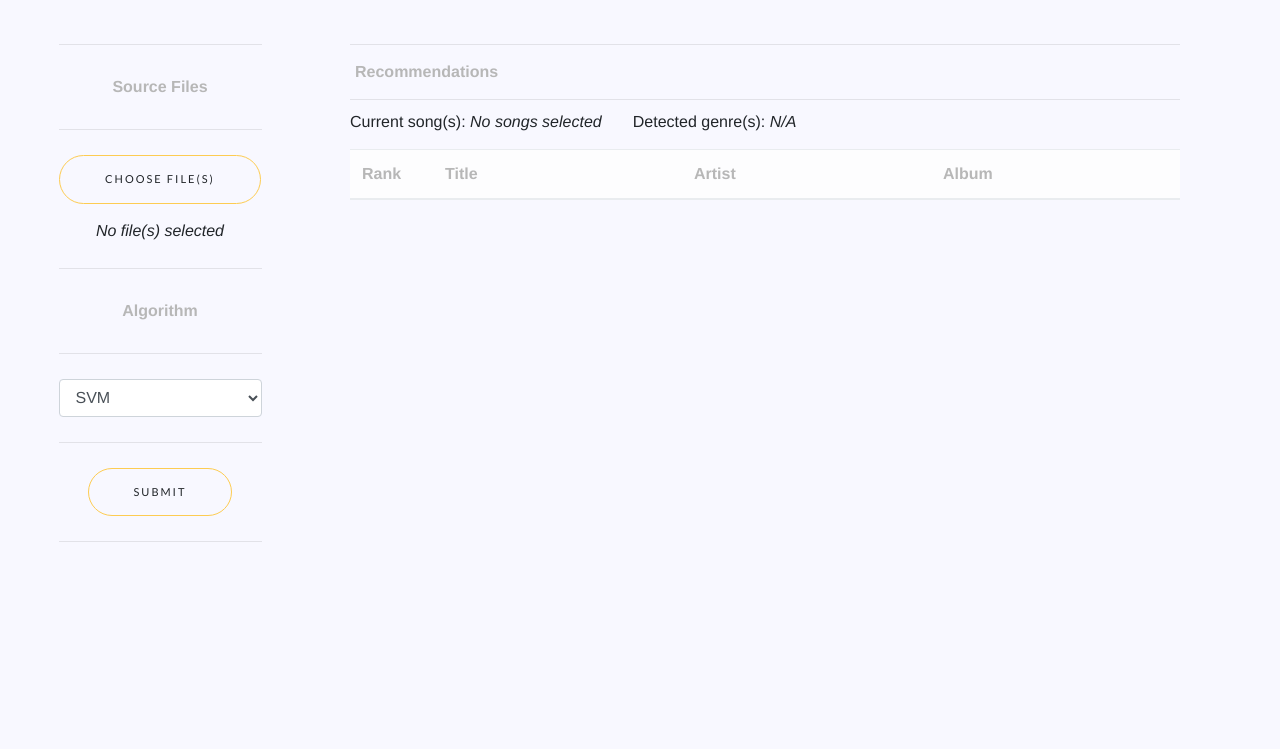
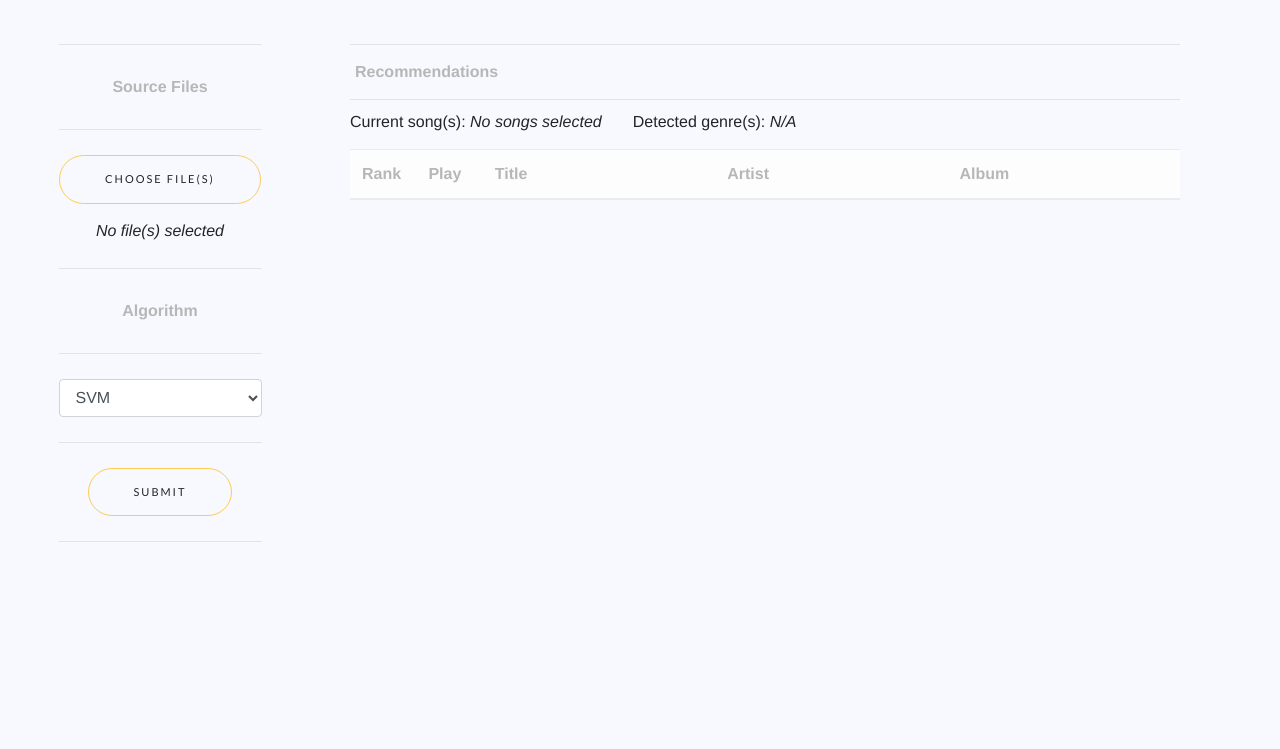
Before and after one commit to keodai/cs310-project, a Flask app: page / in a window 1280 px wide. Shown: the part 801-1550 px from the top of the page. Run offline with Flask 2, Linux system fonts and the light colour scheme; lists and menus that the app fills with data are empty; parts of the project's set-up code (start-up, migrations or seed data) failed here and were passed over; some libraries are stand-ins or nearby versions; some web fonts are replaced.

Commit message:
Added preview

```diff
--- a/recommender.py
+++ b/recommender.py
@@ -76,6 +76,7 @@ def recommend(args):
     required_files_present = [os.path.isfile(file) for file in required_files]
     if not all(required_files_present):
         setup.create()
+        # todo: error here
 
     song_data = joblib.load(required_files[0])
     test_song_data = joblib.load(required_files[1])
@@ -161,7 +162,7 @@ def recommend(args):
             recommendation = rec[0]
             logging.info(recommendation)
             output.append(
-                make_song_record(recommendation.title, recommendation.artist, recommendation.album, recommendation.src))
+                make_song_record(recommendation.title, recommendation.artist, recommendation.album, recommendation.src.replace(paths.project_audio_dir, "")))
         return output, predictions, warning
         # END RECOMMENDATION
 
--- a/server.py
+++ b/server.py
@@ -1,5 +1,5 @@
 import os
-from flask import Flask, request, url_for, render_template, make_response
+from flask import Flask, request, url_for, render_template, make_response, send_from_directory
 from werkzeug.utils import secure_filename
 from flask_cors import CORS, cross_origin
 from datetime import datetime
@@ -7,12 +7,13 @@ import errno
 
 import recommender
 
-UPLOAD_FOLDER = "/Volumes/expansion/project/data/uploads/"
+# UPLOAD_FOLDER = "/Volumes/expansion/project/data/uploads/"
+UPLOAD_FOLDER = "/Users/matthew/PycharmProjects/cs310-project/audio_data/data/uploads/"
 ALLOWED_EXTENSIONS = {'mp3', 'wav'}
 previous_upload_dir = None
 previous_filenames = None
 
-app = Flask(__name__)
+app = Flask(__name__, static_url_path='')
 CORS(app)
 app.config['UPLOAD_FOLDER'] = UPLOAD_FOLDER
 app.config['MAX_CONTENT_LENGTH'] = 128 * 1024 * 1024
@@ -81,5 +82,10 @@ def upload_file():
     return render_template("index.html", current_song=None, recommendations=None, predicted=None, scroll="app", error=None, warning=None)
 
 
+@app.route('/file')
+def send_file():
+    return send_from_directory('audio_data', request.args.get('path'))
+
+
 if __name__ == "__main__":
     app.run(debug=True)
--- a/setup.py
+++ b/setup.py
@@ -54,6 +54,7 @@ def db_cluster(data):
 
 
 def create():
+    logging.basicConfig(filename="logs/output.log", level=logging.DEBUG, format="%(asctime)s %(message)s")
     logging.info("Starting setup...")
     logging.info("-Starting Training...")
 
@@ -156,3 +157,7 @@ def create():
     joblib.dump(dbscan, 'data/dbscan.pkl')
     joblib.dump(svm_on_dbscan, 'data/svm_on_dbscan.pkl')
     joblib.dump(genre_dbscan, 'data/genre_dbscan.pkl')
+
+
+if __name__ == "__main__":
+    create()
--- a/static/js/custom.js
+++ b/static/js/custom.js
@@ -15,6 +15,17 @@ window.onload = function () {
 
 // Before refreshing the page, save the form data to sessionStorage
 window.onbeforeunload = function () {
-    sessionStorage.se//tItem("file", $('#file-upload').val());
     sessionStorage.setItem("mode", $('#mode').val());
 };
+
+function toggle (t, src) {
+    if (t.innerText === 'Play') {
+        t.innerText = 'Pause';
+        $(t).parent('label').addClass('fa-stop').removeClass('fa-play');
+        document.getElementById(src).play();
+    } else {
+        t.innerText = 'Play';
+        document.getElementById(src).pause();
+        $(t).parent('label').addClass('fa-play').removeClass('fa-stop');
+    }
+}
--- a/templates/index.html
+++ b/templates/index.html
@@ -164,10 +164,11 @@
             <table class="table table-striped table-light table-hover static-table-header">
                 <thead>
                 <tr>
-                    <th scope="col" style="width: 10%">Rank</th>
-                    <th scope="col" style="width: 30%">Title</th>
-                    <th scope="col" style="width: 30%">Artist</th>
-                    <th scope="col" style="width: 30%">Album</th>
+                    <th scope="col" style="width: 8%">Rank</th>
+                    <th scope="col" style="width: 8%">Play</th>
+                    <th scope="col" style="width: 28%">Title</th>
+                    <th scope="col" style="width: 28%">Artist</th>
+                    <th scope="col" style="width: 28%">Album</th>
                 </tr>
                 </thead>
             </table>
@@ -177,11 +178,18 @@
                     <tbody>
                     {% if recommendations is not none %}
                     {% for entry in recommendations %}
+                    {% set src = entry['src'] %}
                     <tr>
-                        <th scope="row" style="width: 10%">{{ loop.index0 }}</th>
-                        <td style="width: 30%">{{ entry['title'] }}</td>
-                        <td style="width: 30%">{{ entry['artist'] }}</td>
-                        <td style="width: 30%">{{ entry['album'] }}</td>
+                        <th scope="row" style="width: 8%">{{ loop.index0 }}</th>
+                        <th style="width: 8%">
+                            <audio id="{{ entry['src'] }}" src="file?path={{ src }}"></audio>
+                            <div>
+                                <label class="fa fa-play"><button onclick="toggle(this, '{{ src }}')" hidden>Play</button></label>
+                            </div>
+                        </th>
+                        <td style="width: 28%">{{ entry['title'] }}</td>
+                        <td style="width: 28%">{{ entry['artist'] }}</td>
+                        <td style="width: 28%">{{ entry['album'] }}</td>
                     </tr>
                     {% endfor %}
                     {% endif %}
```
Also changed, not shown: paths.py (+14 -5 lines), README.md, 10 other files. Lines whose indentation alone changed are shown as unchanged.
